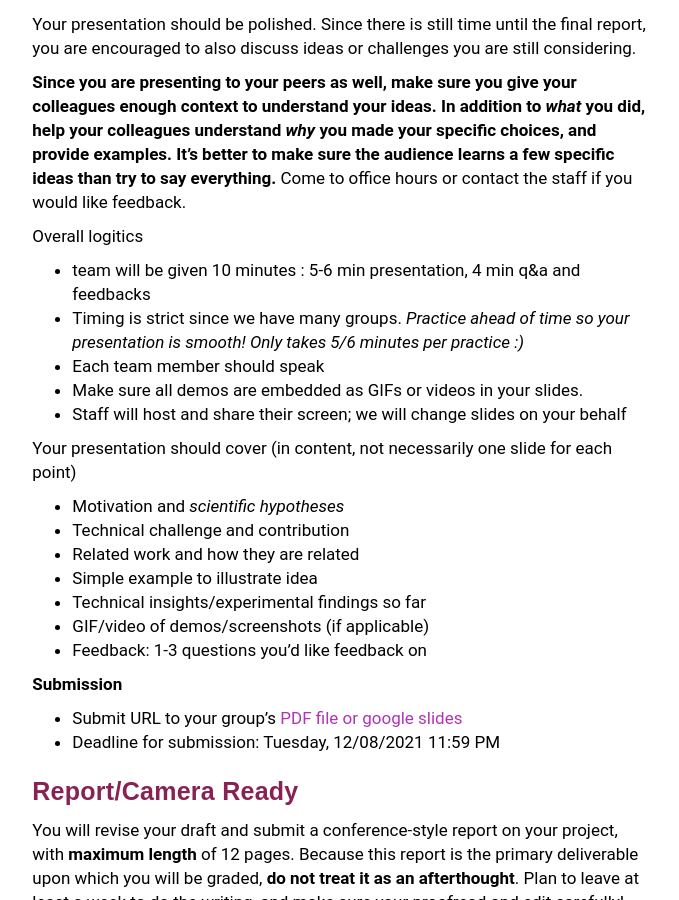
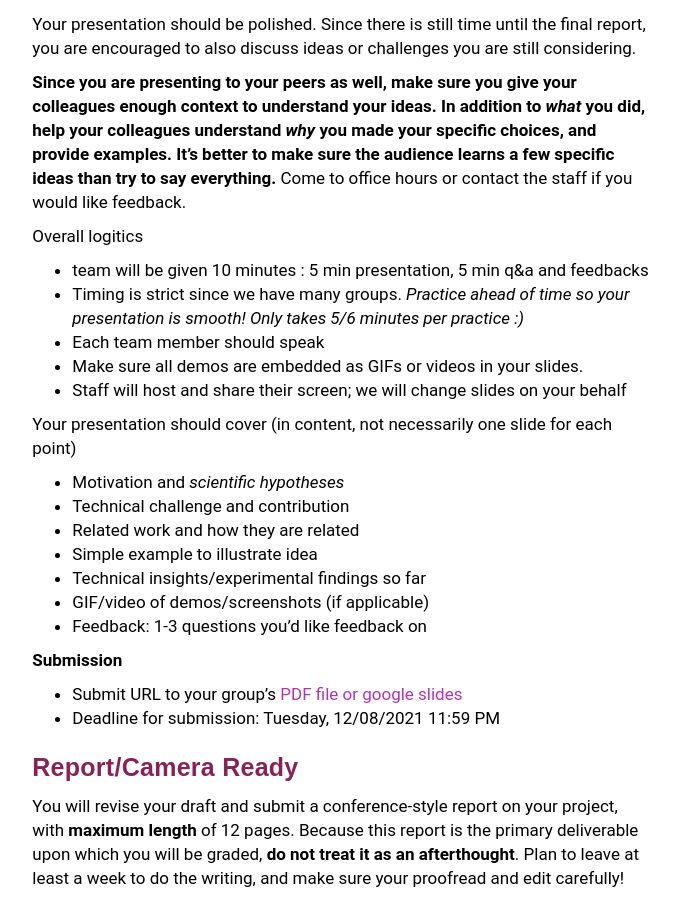
Before and after one commit to w6113/website_fall2020, a Jekyll site: the page built from projects.md, in a window 1280 px wide and 900 px high, scrolled down 1934 px. Shown: the whole window, without its empty margins (292-971 px from the left). Built offline with Jekyll 4.4.1, drawn with Linux system fonts in a browser that asks for light colours.

Commit message:
Update projects.md

```diff
--- a/projects.md
+++ b/projects.md
@@ -82,7 +82,7 @@ Your presentation should be polished.  Since there is still time until the final
 
 Overall logitics
 
-* team will be given 10 minutes : 5-6 min presentation, 4 min q&a and feedbacks
+* team will be given 10 minutes : 5 min presentation, 5 min q&a and feedbacks
 * Timing is strict since we have many groups.  *Practice ahead of time so your presentation is smooth!  Only takes 5/6 minutes per practice :)*
 * Each team member should speak
 * Make sure all demos are embedded as GIFs or videos in your slides.
```
